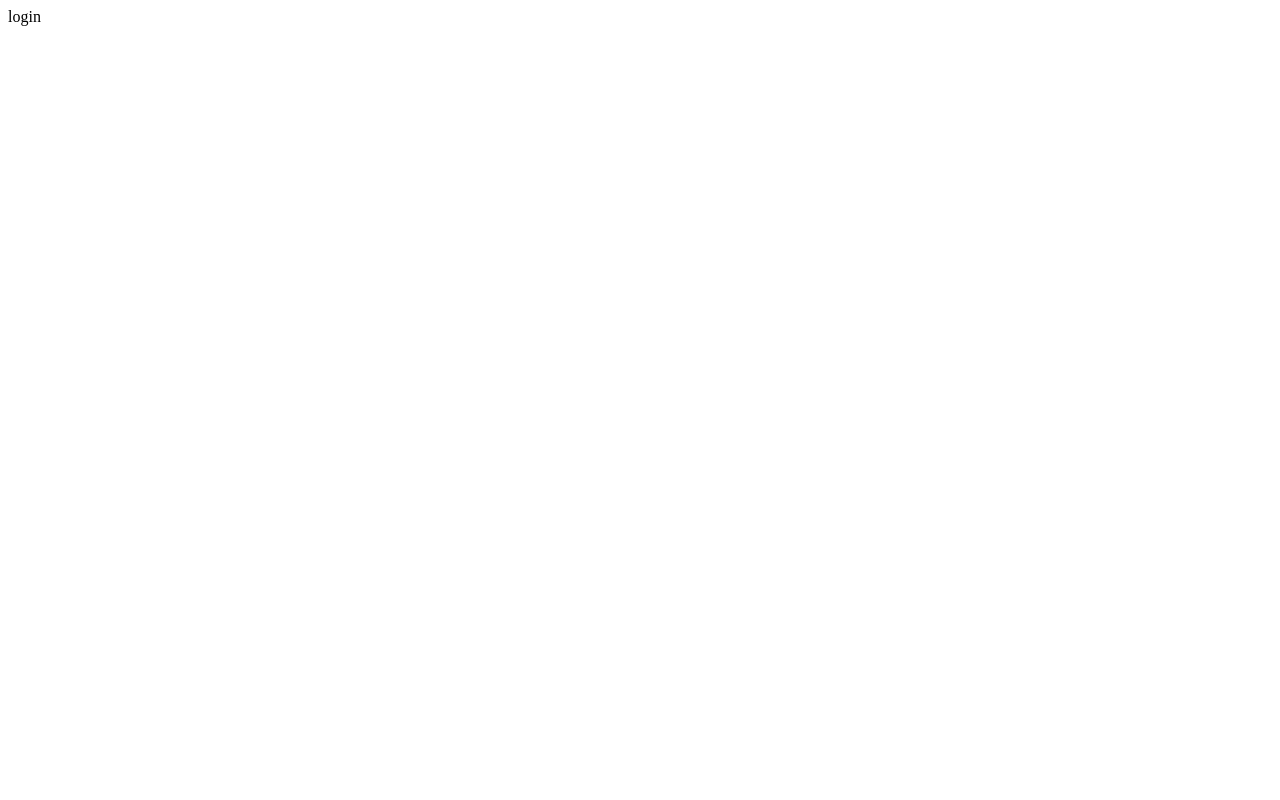
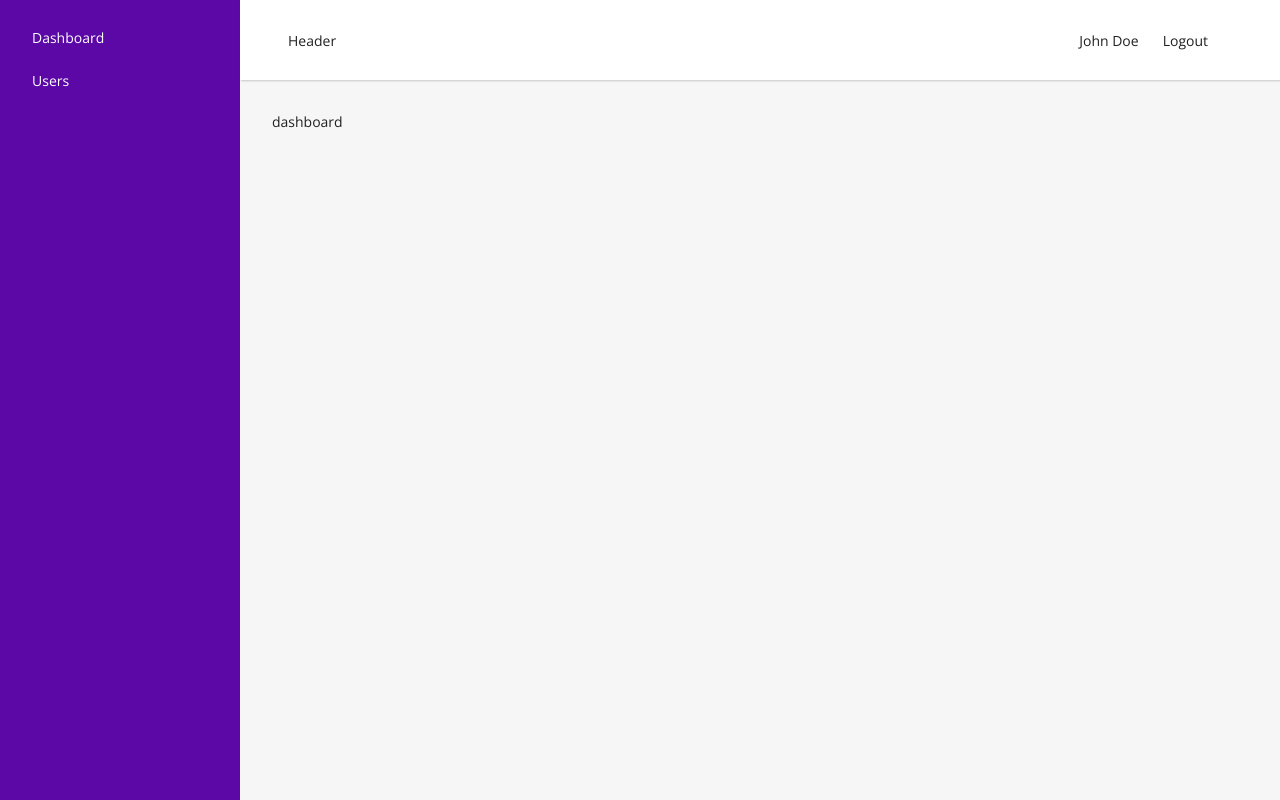
Before and after one commit to BADZA99/CRUD-laravel-React, a React (Vite) app in the folder react/: page /dashboard in a window 1280 px wide. Before the commit this address led to /login. Built offline with nearby package versions, Linux system fonts and the light colour scheme.

Commit message:
Create Default Layout

```diff
--- a/react/src/assets/components/Dashboard.jsx
+++ b/react/src/assets/components/Dashboard.jsx
@@ -3,7 +3,7 @@
 export default function Dashboard() {
   return (
     <div>
-
+      dashboard
     </div>
   )
 }
--- a/react/src/assets/components/DefaultLayout.jsx
+++ b/react/src/assets/components/DefaultLayout.jsx
@@ -1,16 +1,37 @@
 import React from 'react'
-import { Navigate, Outlet } from 'react-router-dom'
+import { Link, Navigate, Outlet } from 'react-router-dom'
 import { useStateContext } from '../contexts/ContextProvider'
 
 export default function DefaultLayout() {
-   const {user,token}= useStateContext();
-   if (!token) {
-    return <Navigate to="/login"/>
-   }
-  return (
-    <div>
+    const { user, token } = useStateContext();
+    if (!token) {
+        return <Navigate to="/login" />
+    }
 
-      <Outlet/>
-    </div>
-  )
+    const onLogout=(e)=>{
+        e.preventDefault();
+        // localStorage.removeItem('token');
+        // localStorage.removeItem('user');
+        // window.location.href='/login';
+    }
+    return (
+        <div id='defaultLayout'>
+            <aside>
+                <Link to="/dashboard">Dashboard</Link>
+                <Link to="/users">Users</Link>
+            </aside>
+            <div className="content">
+                <header>
+                    <div>Header</div>
+                    <div className=''>
+                    {user.name}
+                    <a href="#" onClick={onLogout} className="btn-logout">Logout</a>
+                    </div>
+                </header>
+                <main>
+                    <Outlet />
+                </main>
+            </div>
+        </div>
+    )
 }
--- a/react/src/assets/contexts/ContextProvider.jsx
+++ b/react/src/assets/contexts/ContextProvider.jsx
@@ -10,9 +10,11 @@
 })
 
 export const ContextProvider=({children})=>{
-    const [user,setUser]=useState({});
-    const [token,_setToken]=useState(localStorage.getItem('ACCESS_TOKEN'));
-    // const [token,_setToken]=useState(123);
+    const [user,setUser]=useState({
+        name:'John Doe',
+    });
+    // const [token,_setToken]=useState(localStorage.getItem('ACCESS_TOKEN'));
+    const [token,_setToken]=useState(123);
 
     const setToken=(token)=>{
         _setToken(token);
--- a/react/src/index.css
+++ b/react/src/index.css
@@ -0,0 +1,243 @@
+@import url('https://fonts.googleapis.com/css2?family=Open+Sans:ital,wght@0,300;0,400;0,500;0,600;0,700;0,800;1,300;1,400;1,500;1,600;1,700;1,800&display=swap');
+
+* {
+    box-sizing: border-box;
+}
+html, body, #root, #defaultLayout, #guestLayout {
+    min-height: 100vh;
+}
+
+h1, h2, h3, h4, h5, h6, p {
+    margin: 0;
+}
+
+body {
+    font-family: 'Open Sans', sans-serif;
+    margin: 0;
+    padding: 0;
+    font-size: 14px;
+    color: #212121;
+    background-color: #f6f6f6;
+}
+
+input {
+    outline: 0;
+    background: #ffffff;
+    width: 100%;
+    border: 2px solid #e6e6e6;
+    margin: 0 0 15px;
+    padding: 15px;
+    box-sizing: border-box;
+    font-size: 14px;
+    transition: all 0.3s;
+}
+
+input:focus {
+    border-color: #5b08a7;
+}
+
+.btn,
+.btn-add,
+.btn-edit,
+.btn-delete {
+    font-family: "Roboto", sans-serif;
+    outline: 0;
+    background: #5b08a7;
+    border: 0;
+    text-decoration: none;
+    padding: 15px;
+    color: #FFFFFF;
+    font-size: 16px;
+    -webkit-transition: all 0.3 ease;
+    transition: all 0.3 ease;
+    cursor: pointer;
+}
+
+.btn-block {
+    width: 100%;
+}
+
+.btn-add,
+.btn-edit,
+.btn-delete{
+    padding: 0.5rem 0.75rem;
+    font-size: 14px;
+    border-radius: 4px;
+}
+.btn-add {
+    background-color: #00a762;
+}
+.btn-delete {
+    background-color: #b72424;
+}
+
+.btn-logout {
+    text-decoration: none;
+    padding: 0.75rem 1.5rem;
+    color: #212121;
+    transition: all 0.3s;
+    border-radius: 6px;
+}
+.btn-logout:hover {
+    background-color: rgba(0, 0, 0, 0.1);
+}
+
+.btn:hover,
+.btn:active,
+.btn:focus {
+    background: #5b08a7;
+}
+
+.text-center {
+    text-align: center;
+}
+
+table {
+    width: 100%;
+    border-spacing: 0;
+    border-collapse: collapse;
+}
+
+table > thead > tr > th {
+    text-align: left;
+    padding: 0.5rem 0.5rem;
+    background-color: #efefef;
+}
+
+table > tbody > tr > td {
+    padding: 0.5rem 0.5rem;
+    border-bottom: 1px solid #efefef;
+    white-space: nowrap;
+}
+
+.card {
+    background-color: #FFF;
+    border-radius: 0.5rem;
+    box-shadow: 1px 1px 3px rgba(0, 0, 0, 0.1);
+    padding: 1.25rem 1.5rem;
+    margin-bottom: 1rem;
+    margin-top: 0.5rem;
+}
+
+.alert {
+    padding: 1rem;
+    background-color: #ff4040;
+    color: white;
+    border-radius: 0.5rem;
+    margin-bottom: 1rem;
+}
+
+.notification {
+    position: fixed;
+    right: 1rem;
+    bottom: 1rem;
+    z-index: 100;
+    padding: 1rem 1.5rem;
+    background-color: #00a762;
+    color: white;
+    border-radius: 0.5rem;
+}
+
+/* Login/Signup forms*/
+
+.login-signup-form {
+    height: 100vh;
+    display: flex;
+    justify-content: center;
+    align-items: center;
+}
+
+.login-signup-form .form {
+    width: 360px;
+    position: relative;
+    z-index: 1;
+    background: #FFFFFF;
+    max-width: 360px;
+    padding: 34px;
+    box-shadow: 0 0 2px 0 rgba(0, 0, 0, 0.1);
+}
+
+.login-signup-form .title {
+    font-size: 20px;
+    margin-bottom: 1rem;
+    text-align: center;
+}
+
+.login-signup-form .form .message {
+    margin: 15px 0 0;
+    color: #b3b3b3;
+    font-size: 16px;
+    text-align: center;
+}
+
+.login-signup-form .form .message a {
+    color: #5b08a7;
+    text-decoration: none;
+}
+
+/* Login/Signup form */
+
+
+#defaultLayout {
+    display: flex;
+}
+
+#defaultLayout aside {
+    width: 240px;
+    background-color: #5b08a7;
+    padding: 1rem
+}
+
+#defaultLayout aside > a {
+    display: block;
+    padding: 0.75rem 1rem;
+    border-radius: 6px;
+    color: white;
+    text-decoration: none;
+    transition: all 0.2s;
+}
+
+#defaultLayout aside > a:hover {
+    background-color: rgba(0, 0, 0, 0.2);
+}
+
+#defaultLayout .content {
+    flex: 1;
+}
+
+#defaultLayout header {
+    height: 80px;
+    padding: 2rem 3rem;
+    background-color: white;
+    box-shadow: 1px 1px 2px rgba(0, 0, 0, 0.2);
+    display: flex;
+    justify-content: space-between;
+    align-items: center;
+}
+
+#defaultLayout main {
+    padding: 2rem;
+}
+
+.animated {
+    -webkit-animation-duration: 0.3s;
+    animation-duration: 0.3s;
+    -webkit-animation-fill-mode: both;
+    animation-fill-mode: both;
+}
+
+.fadeInDown {
+    -webkit-animation-name: fadeInDown;
+    animation-name: fadeInDown;
+}
+
+@keyframes fadeInDown {
+    0% {
+        opacity: 0;
+        transform: translateY(-20px);
+    }
+    100% {
+        opacity: 1;
+        transform: translateY(0);
+    }
+}
--- a/react/src/router.jsx
+++ b/react/src/router.jsx
@@ -5,6 +5,7 @@
 import NotFound from './assets/views/NotFound.jsx';
 import DefaultLayout from './assets/components/DefaultLayout.jsx';
 import GuestLayout from './assets/components/GuestLayout.jsx';
+import Dashboard from './assets/components/Dashboard.jsx';
 
 const Router = createBrowserRouter([
     {
@@ -17,7 +18,7 @@
             },
             {
                 path: '/dashboard',
-                element:<Users/>
+                element:<Dashboard/>
             },
             {
                 path: '/users',
```
